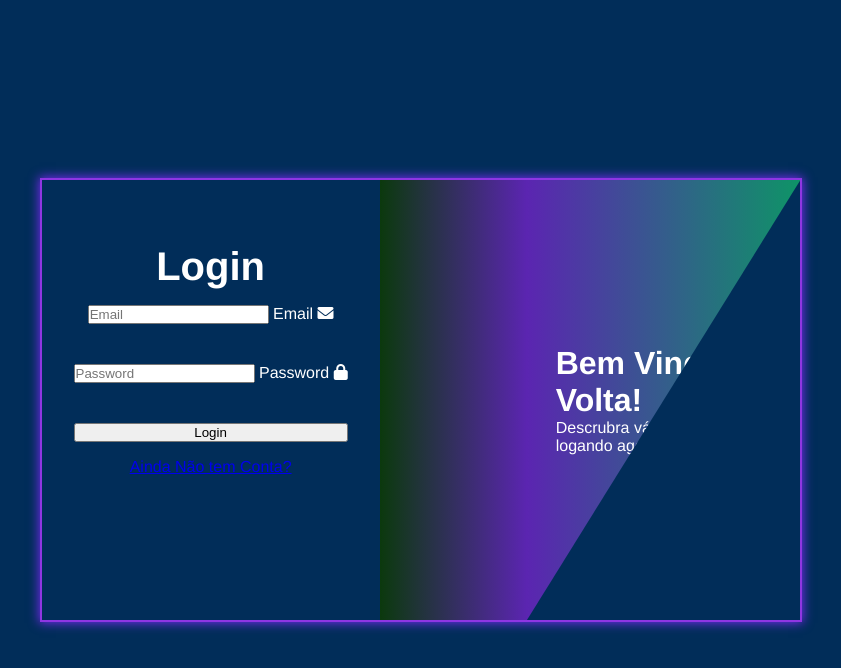
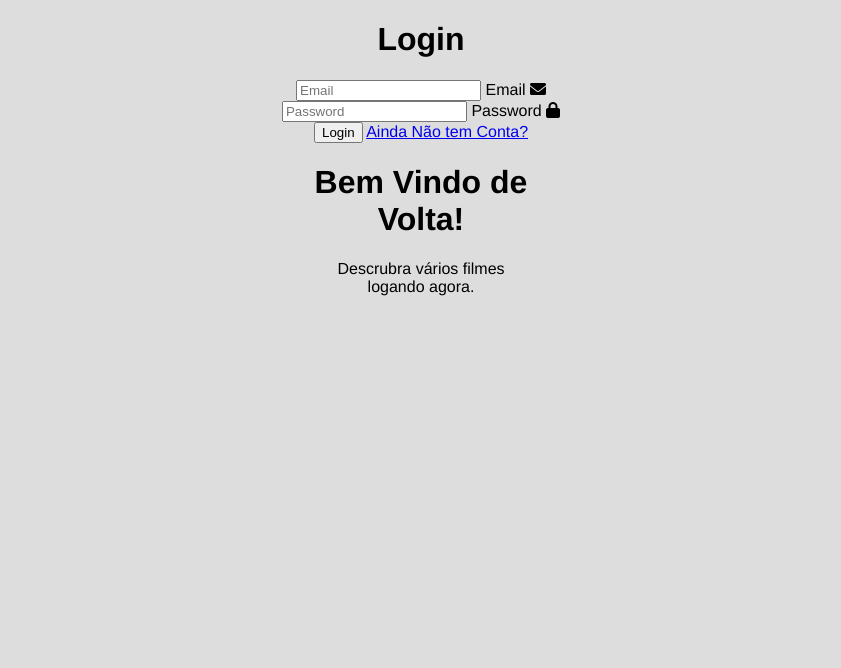
Before and after one commit to gleiner-queiroz/Traveling, a plain HTML site: page login.html in a window 1280 px wide. Shown: the whole page, without its empty margins (219-1060 px from the left). Drawn offline with Linux system fonts and the light colour scheme.

Commit message:
main.css

```diff
--- a/main.css
+++ b/main.css
@@ -1,106 +1,27 @@
-*{
-    margin: 0;
-    padding: 0;
-    box-sizing: border-box;
-}
 body{
-    background: rgb(1, 45, 89);
-    display: flex;
-    justify-content: center;
-    align-items: center;
-    color: white;
+    background: rgb(221, 221, 221);
+    color: rgb(0, 0, 0);
     height: 100vh;
+    text-align: center;
     font-family:'Franklin Gothic Medium', 'Arial Narrow', Arial, sans-serif;
 }
-.auth-container{
-    display: flex;
-    border: 2px solid #8f36e2;
-    position: relative;
-    height: 444px;
-    animation: brilho 5s cubic-bezier(0.4, 0, 0.6, 1)infinite;
+#divBusca{
+  background-color:#bdbdbd;
+  border:solid 1px;
+  display: flex;
+  justify-content: center;
+  text-align: center;
+  border-radius:15px;
+  width:300px;
 }
-/*Cria o brilho com a sombra. O início e o fim tem um
-brilho menor e no meio do tempo tem mais brilho*/
-@keyframes brilho {
-    0%, 100%{
-        box-shadow: 0px 0px 10px 1px #7429ec;
-    }
-    50%{
-        box-shadow: 0px 0px 20px 5px #7429ec;
-    }
+
+#txtBusca{
+  float:left;
+  background-color:transparent;
+  padding-left:5px;
+  font-style:italic;
+  font-size:18px;
+  border:none;
+  height:32px;
+  width:260px;
 }
-.auth-form-container{
-    text-align: center;
-    padding: 4rem 1rem;
-}
-.auth-form-heading{
-    font-size: 2.5rem;
-}
-.auth-form{
-    display: flex;
-    flex-direction: column;
-    gap: 1rem;
-    padding: 1rem;
-}
-/* Estilo da tela index*/
-.auth-section{
-    background: linear-gradient(
-        90deg,
-        rgb(11, 57, 13) 0%,
-        rgb(91, 37, 177) 35%,
-        rgb(14, 148, 103) 100%
-    );
-    display: flex;
-    flex-direction: column;
-    justify-content: center;
-    position: relative;
-}
-.auth-section::before{
-    content: '';
-    position: absolute;
-    top: 0;
-    width: 5px;
-    clip-path: polygon(0% 0, 100% 0, 100% 100%, 0% 100%);
-    z-index: 2;
-}
-.login{
-    align-items: flex-start;
-    padding: 0 2rem 0 11rem;
-    text-align: left;
-    clip-path: polygon(0% 0, 100% 0, 35% 100%, 0% 100%);
-}
-.login::before{
-    left: 0;
-    height: 32rem;
-    transform: rotate(-30deg);
-    transform-origin: top left;
-}
-.signup::before{
-right: 50;
-height: 34rem;
-transform: rotate(32deg);
-transform-origin: top right;
-}
-.signup{
-    align-items: center;
-    padding: 0 9rem 0 11rem;
-    text-align: left;
-    clip-path: polygon(0% 0, 100% 0, 100% 0, 0% 100% 0);
-}
-.signup-move{
-    animation: slide 1s ease-in-out;
-}
-.login-move{
-    animation: slideContrario 1s ease-in-out;
-}
-@keyframes slide{
-    0%{
-        transform: translateX(16rem);
-        opacity: 0;
-    }
-
-}
-.auth-input-container{
-    position: relative;
-    margin-bottom: 1.5rem;
-}
```
